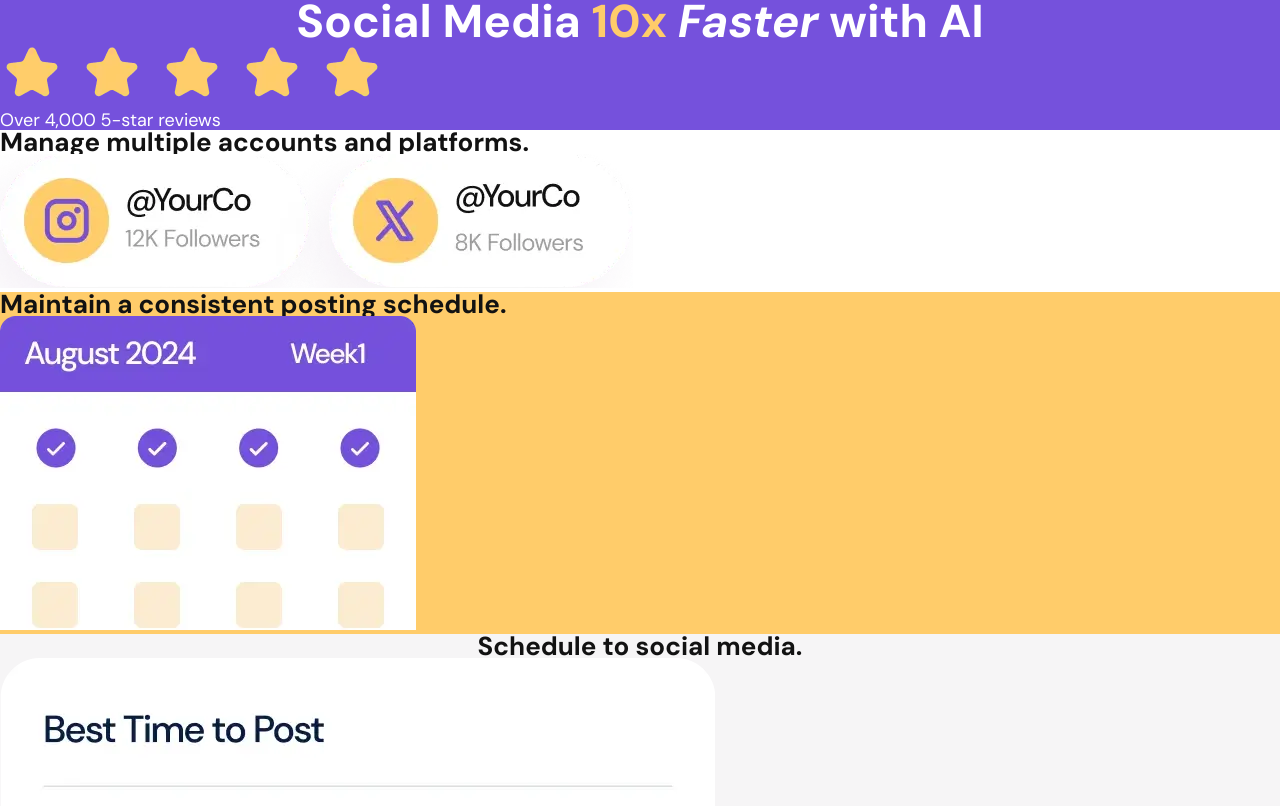
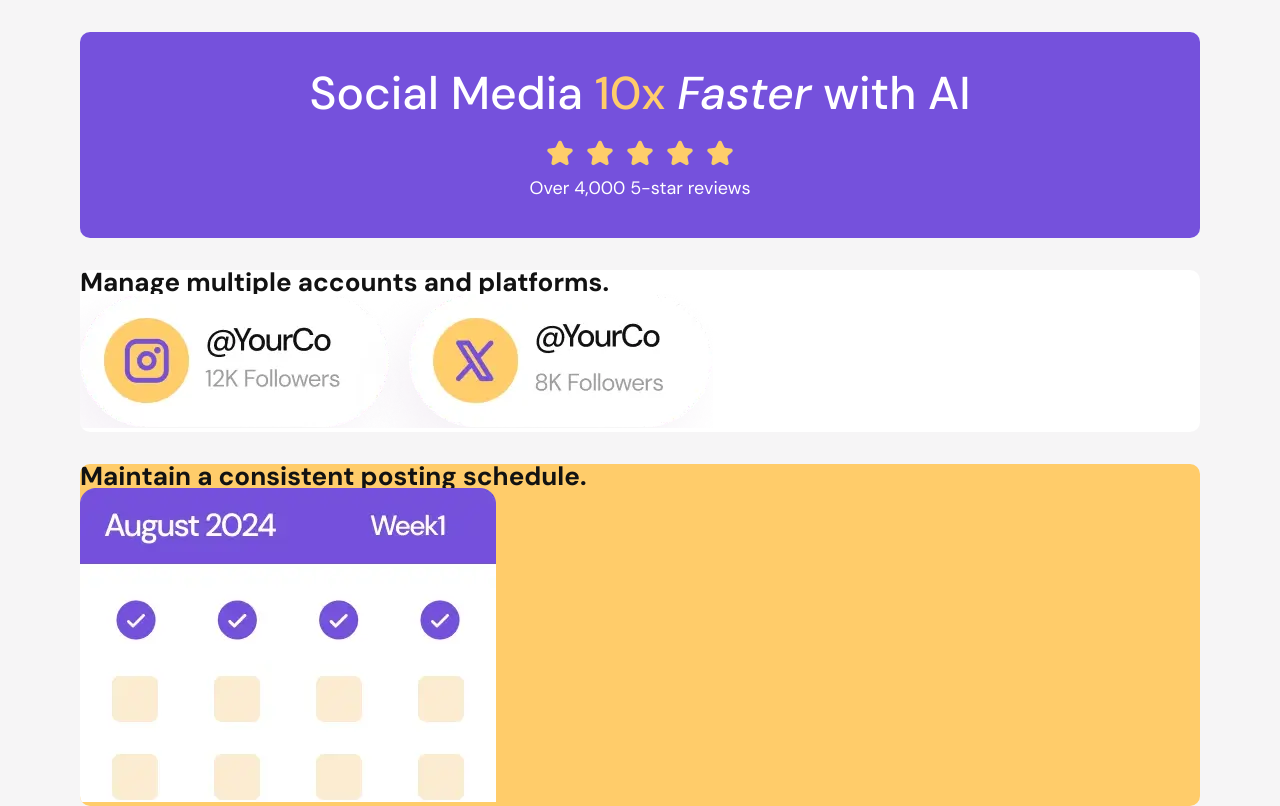
Before and after one commit to lucas-barbo/bento-grid-frontend-mentor, a plain HTML site: page index.html in a window 1280 px wide. Shown: the top 806 px of the page. Drawn offline with Linux system fonts and the light colour scheme.

Commit message:
Estilização do primeiro item

```diff
--- a/index.html
+++ b/index.html
@@ -15,7 +15,7 @@
 </head>
 <body>
 
-   <main class="grid container">
+   <main class="grid">
 
       <section class="grid__item grid__item--purple-500">
          <h1 class="text-preset text-preset--1 text-preset--white text-preset--center">Social Media <span class="text-preset--yellow">10x</span> <i>Faster</i> with AI</h1>
--- a/styles/grid.css
+++ b/styles/grid.css
@@ -1,3 +1,39 @@
+.grid {
+   display: grid;
+   gap: var(--spacing-400);
+
+   width: min(1120px, 100% - (var(--spacing-200) * 2));
+
+   padding-block: var(--spacing-400);
+   margin: auto;
+}
+
+.grid__item {
+   overflow: hidden;
+
+   border-radius: 10px;
+}
+
+.grid__item:nth-child(1) {
+   display: flex;
+   flex-direction: column;
+   gap: var(--spacing-300);
+
+   padding: var(--spacing-500) var(--spacing-400);
+
+   & div {
+      display: flex;
+      flex-direction: column;
+      align-items: center;
+      gap: var(--spacing-100);
+   }
+
+   & img {
+      height: 32px;
+      width: auto;
+   }
+}
+
 .grid__item--purple-500 {
    background-color: var(--purple-500);
 }
--- a/styles/utilities.css
+++ b/styles/utilities.css
@@ -2,13 +2,13 @@
    font-family: var(--font-family);
    font-size: 1.125rem;
    line-height: 111%;
-   letter-spacing: 0;
+   letter-spacing: 0%;
 }
 
 .text-preset--1 {
    font-size: 2.875rem;
+   font-weight: 500;
    line-height: 42px;
-   letter-spacing: -4%;
 }
 
 .text-preset--2 {
```
